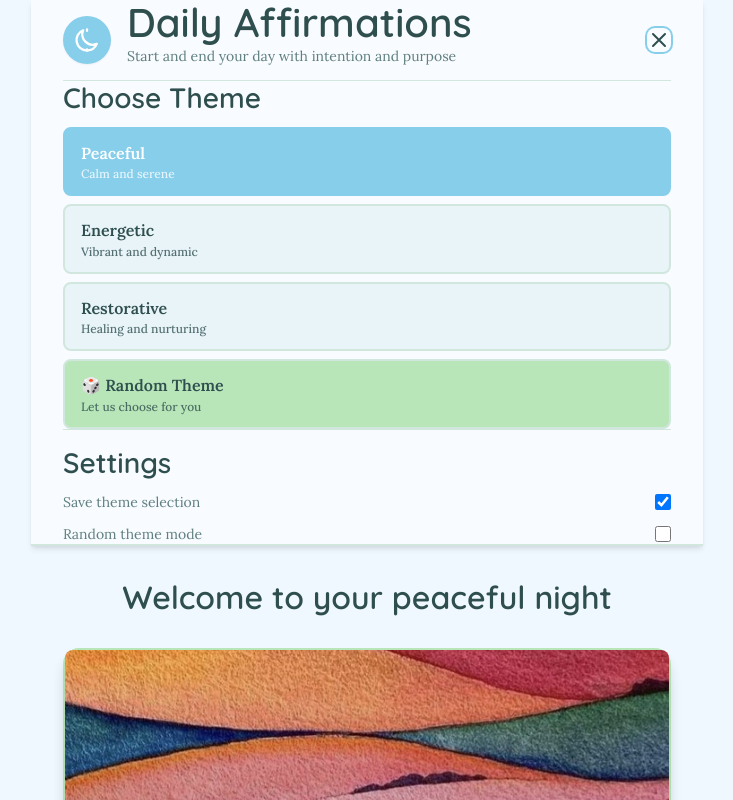
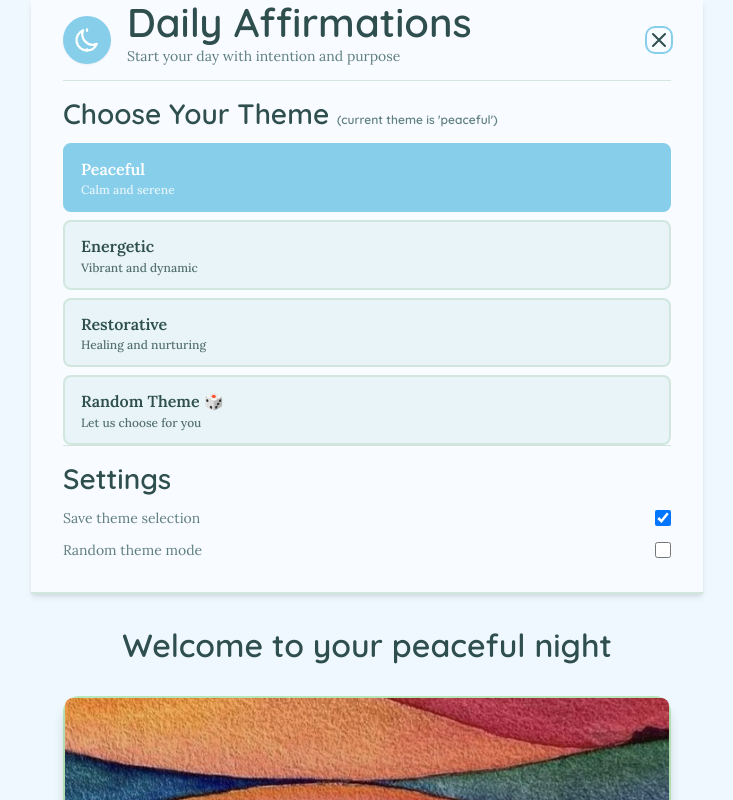
Before and after one commit to adoublens/morning-affirmations, a Next.js app in the folder source/: page / in a window 1280 px wide. Both pictures are taken after a click on the button "Toggle mobile menu". Shown: the top 800 px of the page, without its empty margins (273-1006 px from the left). Built offline with nearby package versions, Linux system fonts and the light colour scheme; no server answers.

Commit message:
⚡ improve: update 'choose your theme' menu layout and content

```diff
--- a/source/components/layout/Header.tsx
+++ b/source/components/layout/Header.tsx
@@ -224,7 +224,7 @@ export function Header({
               </h1>
               <p className="text-xs md:text-sm text-[var(--theme-text-secondary)]
                           font-[var(--font-body)] hidden sm:block">
-                Start and end your day with intention and purpose
+                Start your day with intention and purpose
               </p>
             </div>
           </div>
@@ -254,13 +254,13 @@ export function Header({
 
         {/* Mobile Menu */}
         {isMobileMenuOpen && (
-          <div className=" border-t border-[var(--theme-border)] py-4">
+          <div className=" !mb-8 border-t border-[var(--theme-border)] py-4">
             {showThemeSwitcher && (
               <div className="space-y-4">
                 {/* Mobile Theme Buttons */}
-                <div className="space-y-2">
+                <div className="space-y-2 !pt-4">
                   <h3 className="text-sm font-semibold text-[var(--theme-text-primary)] !mb-3">
-                    Choose Theme
+                    Choose Your Theme <span className="text-xs text-[var(--theme-text-secondary)]">(current theme is '{theme.currentTheme}')</span>
                   </h3>
                   <div className="grid grid-cols-1 !gap-2">
                     {themes.map((themeItem) => (
@@ -289,11 +289,11 @@ export function Header({
                         setIsMobileMenuOpen(false);
                       }}
                       className="!px-4 !py-3 rounded-lg text-left font-medium transition-all duration-300
-                               bg-[var(--theme-secondary)] text-[var(--theme-text-primary)]
+                               bg-[var(--theme-primary)] text-[var(--theme-text-primary)]
                                border-2 border-[var(--theme-border)] hover:bg-[var(--theme-hover)]
                                focus:outline-none focus:ring-2 focus:ring-[var(--theme-accent)]"
                     >
-                      <div className="font-semibold">🎲 Random Theme</div>
+                      <div className="font-semibold">Random Theme 🎲 </div>
                       <div className="text-xs opacity-80">Let us choose for you</div>
                     </button>
                   </div>
```
